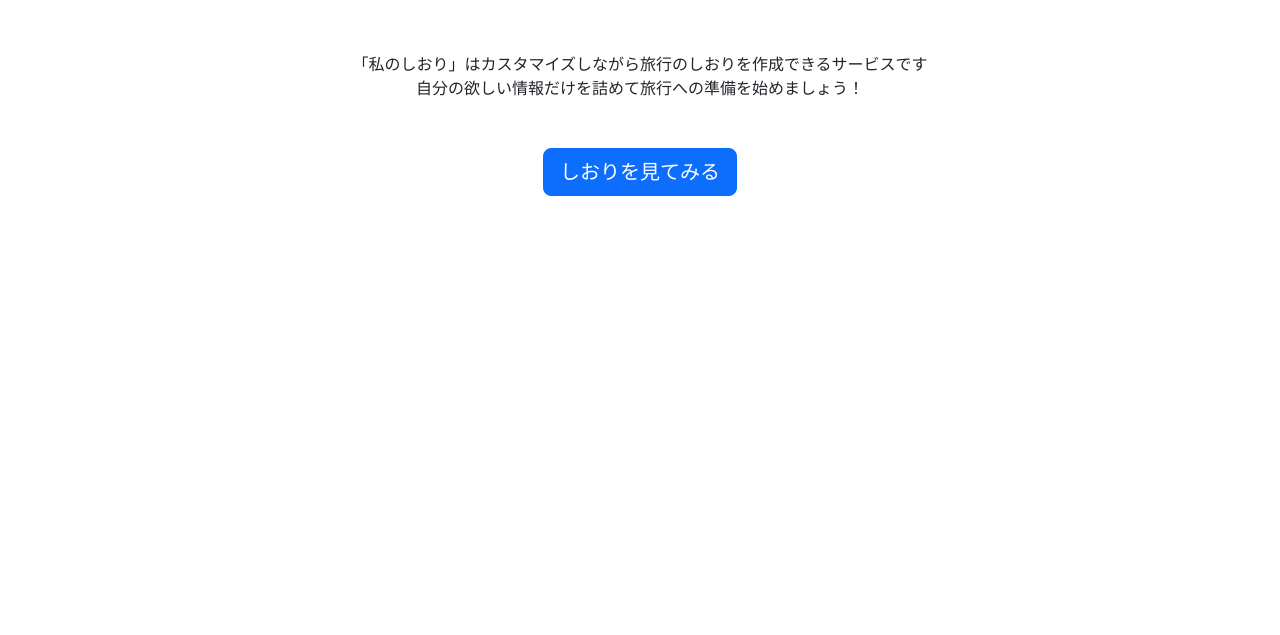
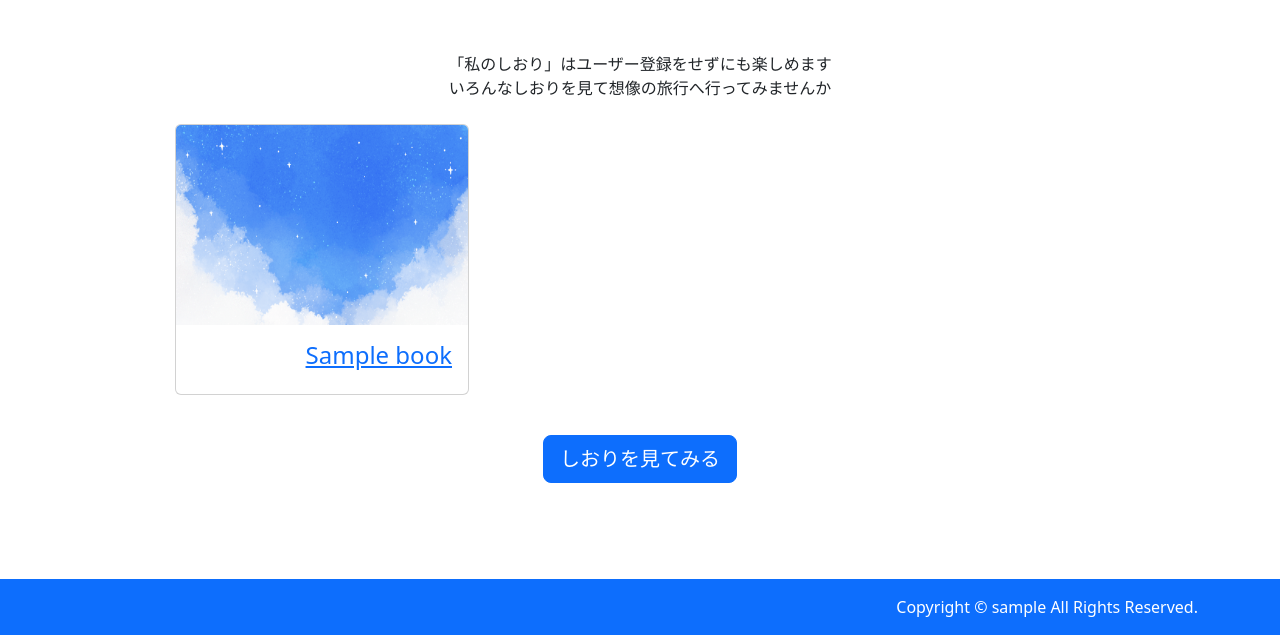
Before and after one commit to aio97/graduate_app, a Rails app: page / in a window 1280 px wide. Shown: the part 571-1206 px from the top of the page. Before the commit the page ends 767 px from the top, so only its background shows below. Run offline with Rails 7, Linux system fonts and the light colour scheme; tables that the repository leaves empty hold one stand-in row (values such as "Sample post"); style sheets or scripts are compiled from the project's sources; parts of the project's set-up code (start-up, migrations or seed data) failed here and were passed over; some libraries are stand-ins or nearby versions.

Commit message:
トップページにしおりを表示 / フッターを編集

```diff
--- a/app/controllers/static_pages_controller.rb
+++ b/app/controllers/static_pages_controller.rb
@@ -2,6 +2,8 @@ class StaticPagesController < ApplicationController
   skip_before_action :require_login, only: %i[top]
 
   def top
+    @books = Book.where(is_public: true).order(created_at: :asc).limit(6)
+
     if logged_in?
       redirect_to books_path
     end
--- a/app/views/shared/_footer.html.erb
+++ b/app/views/shared/_footer.html.erb
@@ -1,2 +1,9 @@
-<footer>
+<footer class="bg-primary">
+  <div class='container mt-5'>
+  	<div class='row'>
+      <div class='mt-3 mx-auto text-white text-end'>
+       <p>Copyright © sample All Rights Reserved.</p>
+      </div>
+    </div>
+  </div>
 </footer>
--- a/app/views/shared/_header.html.erb
+++ b/app/views/shared/_header.html.erb
@@ -16,13 +16,13 @@
           <%= link_to 'マイページ', "#", class: 'nav-link', data: { bs_toggle: 'dropdown' }, aria: { haspopup: 'true', expanded: 'false' } %>
           <div class='dropdown-menu dropdown-menu-end'>
           <div class='dropdown-item'>
-            <%= link_to "作成しおり一覧", create_book, class: 'dropdown-item' %>
+            <%= link_to "作成しおり一覧", books_path, class: 'dropdown-item' %>
           </div>
           <div class='dropdown-item'>
-            <%= link_to "ブックマーク一覧", book_index, class: 'dropdown-item' %>
+            <%= link_to "ブックマーク一覧", books_path, class: 'dropdown-item' %>
           </div>
           <div class='dropdown-item'>
-            <%= link_to "登録情報", book_index, class: 'dropdown-item' %>
+            <%= link_to "登録情報", books_path, class: 'dropdown-item' %>
           </div>
           <div class='dropdown-item'>
             <%= link_to t("header.logout"), logout_path, class: "nav-link", data: { turbo_method: :delete } %>
--- a/app/views/static_pages/top.html.erb
+++ b/app/views/static_pages/top.html.erb
@@ -19,11 +19,38 @@
       </div>
     </div>
 
-    <div class="col-10 mx-auto my-5 pt-4 text-center">
-      <div class="mb-5">
-        「私のしおり」はカスタマイズしながら旅行のしおりを作成できるサービスです
+    <div class="col-10 mx-auto my-5 pt-4 pb-5 text-center">
+      <div>
+        「私のしおり」はユーザー登録をせずにも楽しめます
          <br>
-        自分の欲しい情報だけを詰めて旅行への準備を始めましょう！
+        いろんなしおりを見て想像の旅行へ行ってみませんか
+      </div>
+
+      <div class="col-12 mx-auto my-4">
+        <div class="row" >
+          <% if @books.present? %>
+            <% @books.each do |book| %>
+              <div class="col-sm-12 col-lg-4 mb-3">
+                <div id="book-id-<%= book.id %>">
+                  <div class="card">
+                    <%= image_tag "book_image.png", class: "card-img-top", width: "300", height: "200" %>
+                    <div class="card-body">
+                      <div class="d-flex justify-content-end">
+                        <h4 class="card-title">
+                          <%= link_to book.title, book_path(book) %>
+                        </h4>
+                      </div>
+                    </div>
+                  </div>
+                </div>
+              </div>
+            <% end %>
+          <% else %>
+            <div class="mb-3 text-center">
+              しおりがありません
+            </div>
+          <% end %>
+        </div>
       </div>
 
       <%= link_to "しおりを見てみる", books_path, class: "btn btn-primary btn-lg" %>
```
